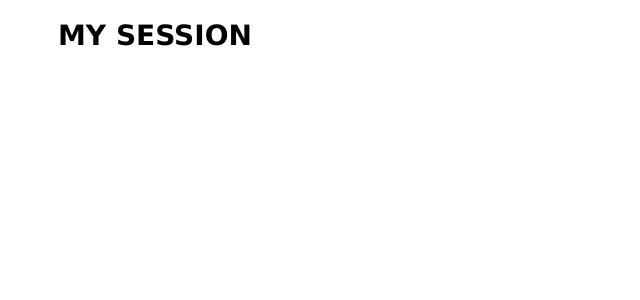
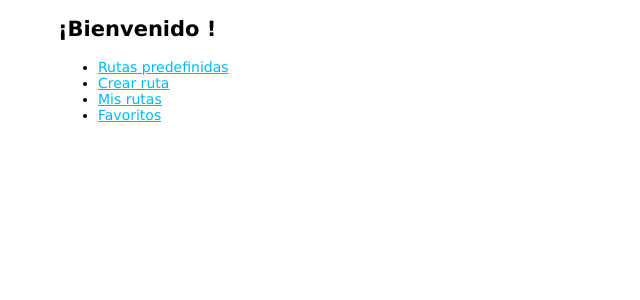
Before and after one commit to isa-carlos/irontrekking, a Node server app: page /profile/ in a window 1280 px wide. Shown: the part 74-374 px from the top of the page, without its empty margins (0-640 px from the left). Run offline with Node 20, Linux system fonts and the light colour scheme; a user stored in the database is signed in; some libraries are stand-ins or nearby versions.

Commit message:
primeras rutas creadas

```diff
--- a/app.js
+++ b/app.js
@@ -87,4 +87,6 @@
 const private = require('./routes/profile');
 app.use('/profile', private);
 
+const rutas = require("./routes/rutas");
+app.use("/rutas", rutas);
 module.exports = app;
--- a/views/layout.hbs
+++ b/views/layout.hbs
@@ -14,6 +14,7 @@
     <a href="/auth/login">Login</a>
     <a href="/auth/signup">Signup</a>
     <a href="/auth/logout">Logout</a>
+
   </nav>
 
   {{{body}}}
--- /dev/null
+++ b/views/profile/crear-ruta.hbs
@@ -0,0 +1,2 @@
+<div> MI MAPA</div>
+<button type="submit">BUSCAR</button>
--- /dev/null
+++ b/views/profile/favorito.hbs
@@ -0,0 +1 @@
+lista de favoritos
--- /dev/null
+++ b/views/profile/mis-rutas.hbs
@@ -0,0 +1 @@
+lista de rutas creadas y guardadas
--- a/views/profile/mysession.hbs
+++ b/views/profile/mysession.hbs
@@ -1 +1,9 @@
-<h1> MY SESSION</h1>
+<div>
+  <h2>¡Bienvenido {{user}}!</h2>
+  <ul>
+    <li><a href="/rutas/predefinidas">Rutas predefinidas</a></li>
+    <li><a href="/rutas/crear">Crear ruta</a></li>
+    <li><a href="/rutas/misrutas">Mis rutas</a></li>
+    <li><a href="/rutas/favorito">Favoritos</a></li>
+  </ul>
+</div>
```
Also changed, not shown: routes/rutas.js (added, +21 -0 lines), views/profile/rutas-predefinidas.hbs (added, +12 -0 lines), views/index.hbs (line endings or trailing spaces), 1 other file.
